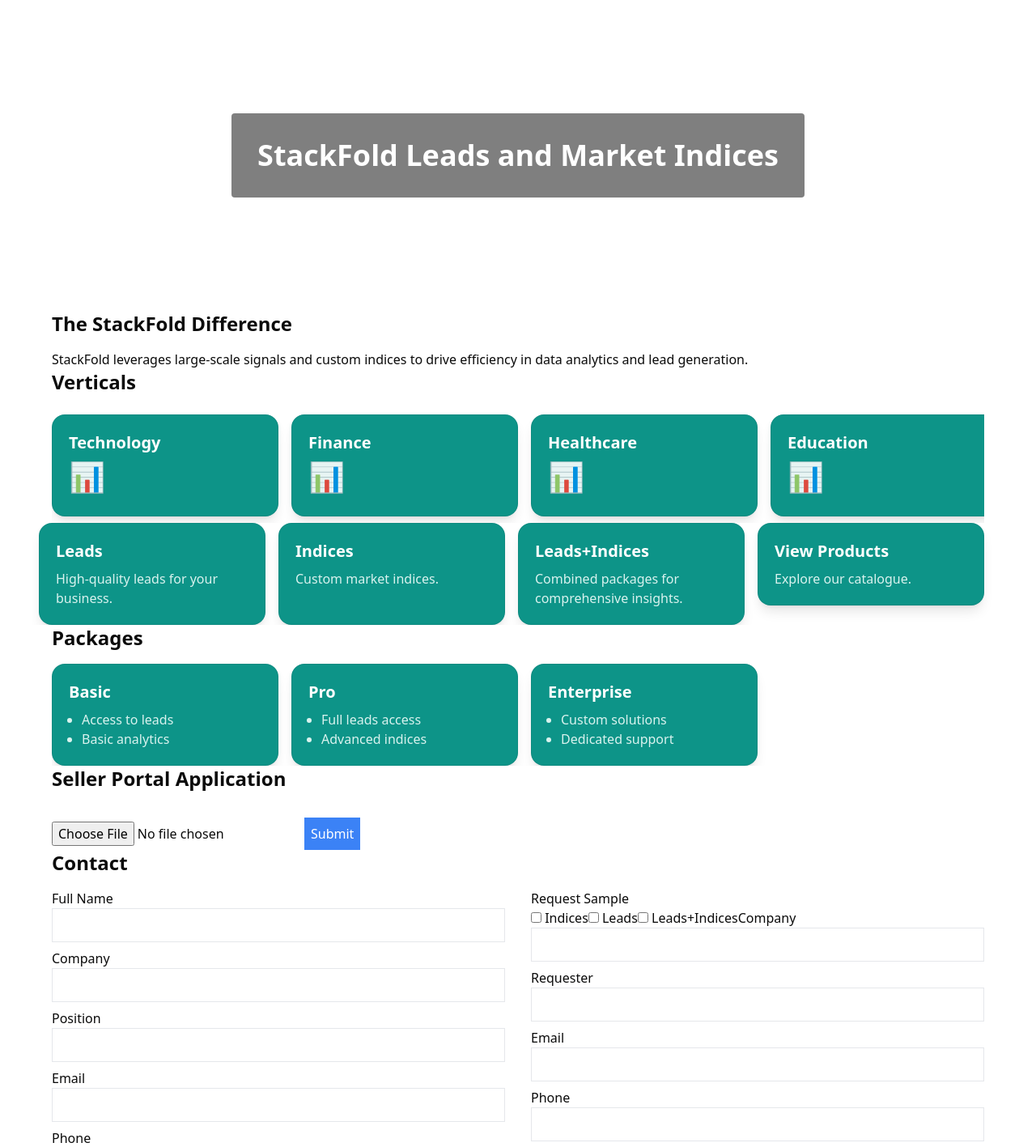
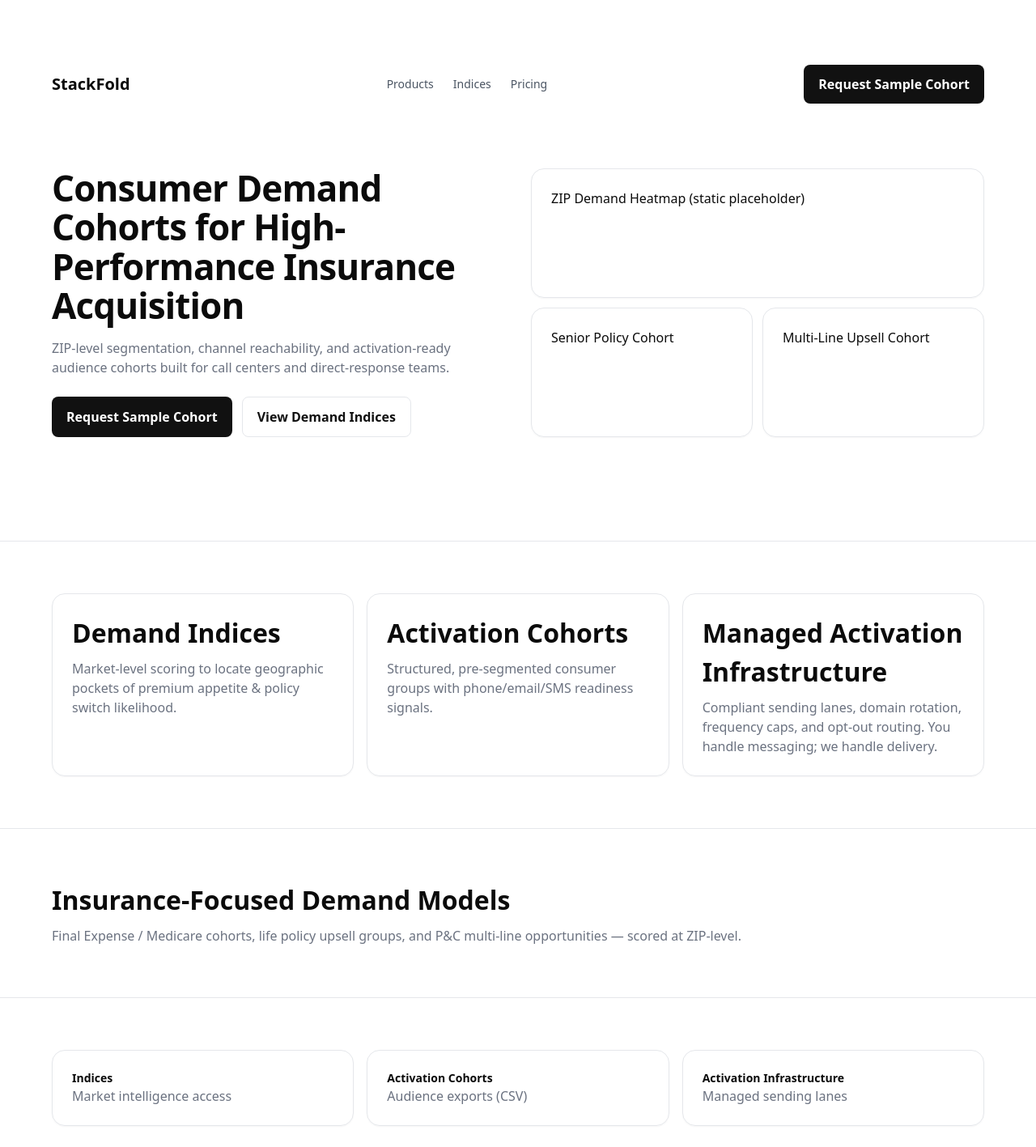
Before and after one commit to Lenaulujuju3/stackfold, a Next.js app: page / in a window 1280 px wide. Shown: the top 1417 px of the page at 81% size. Built offline with nearby package versions, Linux system fonts and the light colour scheme.

Commit message:
Refactor Home component layout and remove unused imports

```diff
--- a/app/page.tsx
+++ b/app/page.tsx
@@ -1,55 +1,99 @@
-import Hero from "@/components/Hero";
-import Carousel from "@/components/Carousel";
-import PackageCard from "@/components/PackageCard";
-import SellForm from "@/components/SellForm";
-import ContactForm from "@/components/ContactForm";
-
 export default function Home() {
-  const verticals = [
-    "Technology", "Finance", "Healthcare", "Education", "Retail", "Manufacturing",
-    "Real Estate", "Automotive", "Energy", "Media", "Hospitality", "Telecom",
-    "Agriculture", "Transportation", "Entertainment", "Construction"
-  ];
-
   return (
     <main>
-      <Hero />
-      <div className="wave-divider" />
-      <section className="container mx-auto py-8">
-        <h2 className="text-2xl font-bold mb-4">The StackFold Difference</h2>
-        <p>StackFold leverages large-scale signals and custom indices to drive efficiency in data analytics and lead generation.</p>
-      </section>
-      <div className="wave-divider" />
-      <section className="container mx-auto py-8">
-        <h2 className="text-2xl font-bold mb-4">Verticals</h2>
-        <Carousel items={verticals.map(v => ({ title: v, icon: "📊" }))} />
-      </section>
-      <div className="wave-divider" />
-      <section className="container mx-auto py-8 flex space-x-4 overflow-x-auto no-scrollbar snap-x snap-mandatory">
-        <PackageCard title="Leads" description="High-quality leads for your business." />
-        <PackageCard title="Indices" description="Custom market indices." />
-        <PackageCard title="Leads+Indices" description="Combined packages for comprehensive insights." />
-        <PackageCard title="View Products" description="Explore our catalogue." link="/products" />
-      </section>
-      <div className="wave-divider" />
-      <section className="container mx-auto py-8">
-        <h2 className="text-2xl font-bold mb-4">Packages</h2>
-        <div className="flex space-x-4 overflow-x-auto no-scrollbar snap-x snap-mandatory">
-          <PackageCard title="Basic" bullets={["Access to leads", "Basic analytics"]} />
-          <PackageCard title="Pro" bullets={["Full leads access", "Advanced indices"]} />
-          <PackageCard title="Enterprise" bullets={["Custom solutions", "Dedicated support"]} />
+      <header className="section border-b">
+        <div className="container">
+          <nav className="flex items-center justify-between py-4">
+            <div className="text-xl font-semibold">StackFold</div>
+            <div className="hidden md:flex gap-6 text-sm text-gray-600">
+              <a href="#products">Products</a>
+              <a href="#indices">Indices</a>
+              <a href="#pricing">Pricing</a>
+            </div>
+            <a href="#request" className="btn btn-primary">Request Sample Cohort</a>
+          </nav>
+          <div className="py-10 md:py-16 grid md:grid-cols-2 gap-8">
+            <div>
+              <h1 className="h1">Consumer Demand Cohorts for High-Performance Insurance Acquisition</h1>
+              <p className="mt-4 subtle">
+                ZIP-level segmentation, channel reachability, and activation-ready audience cohorts
+                built for call centers and direct-response teams.
+              </p>
+              <div className="mt-6 flex gap-3">
+                <a href="#request" className="btn btn-primary">Request Sample Cohort</a>
+                <a href="#indices" className="btn btn-secondary">View Demand Indices</a>
+              </div>
+            </div>
+            <div className="grid gap-3">
+              <div className="card">ZIP Demand Heatmap (static placeholder)</div>
+              <div className="grid grid-cols-2 gap-3">
+                <div className="card">Senior Policy Cohort</div>
+                <div className="card">Multi-Line Upsell Cohort</div>
+              </div>
+            </div>
+          </div>
+        </div>
+      </header>
+
+      <section id="products" className="section">
+        <div className="container grid md:grid-cols-3 gap-4">
+          <div className="card">
+            <h3 className="h2">Demand Indices</h3>
+            <p className="subtle mt-2">Market-level scoring to locate geographic pockets of premium appetite & policy switch likelihood.</p>
+          </div>
+          <div className="card">
+            <h3 className="h2">Activation Cohorts</h3>
+            <p className="subtle mt-2">Structured, pre-segmented consumer groups with phone/email/SMS readiness signals.</p>
+          </div>
+          <div className="card">
+            <h3 className="h2">Managed Activation Infrastructure</h3>
+            <p className="subtle mt-2">Compliant sending lanes, domain rotation, frequency caps, and opt-out routing. You handle messaging; we handle delivery.</p>
+          </div>
         </div>
       </section>
-      <div className="wave-divider" />
-      <section className="container mx-auto py-8">
-        <h2 className="text-2xl font-bold mb-4">Seller Portal Application</h2>
-        <SellForm />
+
+      <section id="indices" className="section border-t">
+        <div className="container">
+          <h2 className="h2">Insurance-Focused Demand Models</h2>
+          <p className="subtle mt-2">
+            Final Expense / Medicare cohorts, life policy upsell groups, and P&amp;C multi-line opportunities — scored at ZIP-level.
+          </p>
+        </div>
       </section>
-      <div className="wave-divider" />
-      <section className="container mx-auto py-8">
-        <h2 className="text-2xl font-bold mb-4">Contact</h2>
-        <ContactForm />
+
+      <section id="pricing" className="section border-t">
+        <div className="container grid md:grid-cols-3 gap-4">
+          <div className="card">
+            <div className="text-sm font-semibold">Indices</div>
+            <div className="subtle">Market intelligence access</div>
+          </div>
+          <div className="card">
+            <div className="text-sm font-semibold">Activation Cohorts</div>
+            <div className="subtle">Audience exports (CSV)</div>
+          </div>
+          <div className="card">
+            <div className="text-sm font-semibold">Activation Infrastructure</div>
+            <div className="subtle">Managed sending lanes</div>
+          </div>
+        </div>
       </section>
+
+      <footer id="request" className="section border-t">
+        <div className="container grid md:grid-cols-2 gap-8">
+          <div>
+            <h2 className="h2">Request Sample Cohorts</h2>
+            <p className="subtle mt-2">
+              Tell us your state, desired policy line, and channel mix. We deliver a sample audience for validation.
+            </p>
+          </div>
+          <form className="card grid gap-3" action="https://formspree.io/f/your-id" method="POST">
+            <input name="email" placeholder="Work email" className="border rounded px-3 py-2" required/>
+            <input name="vertical" placeholder="Policy line (FE/Medicare/Life/P&C)" className="border rounded px-3 py-2"/>
+            <input name="geo" placeholder="States / ZIPs" className="border rounded px-3 py-2"/>
+            <button className="btn btn-primary" type="submit">Request Samples</button>
+          </form>
+        </div>
+      </footer>
     </main>
   );
 }
```
